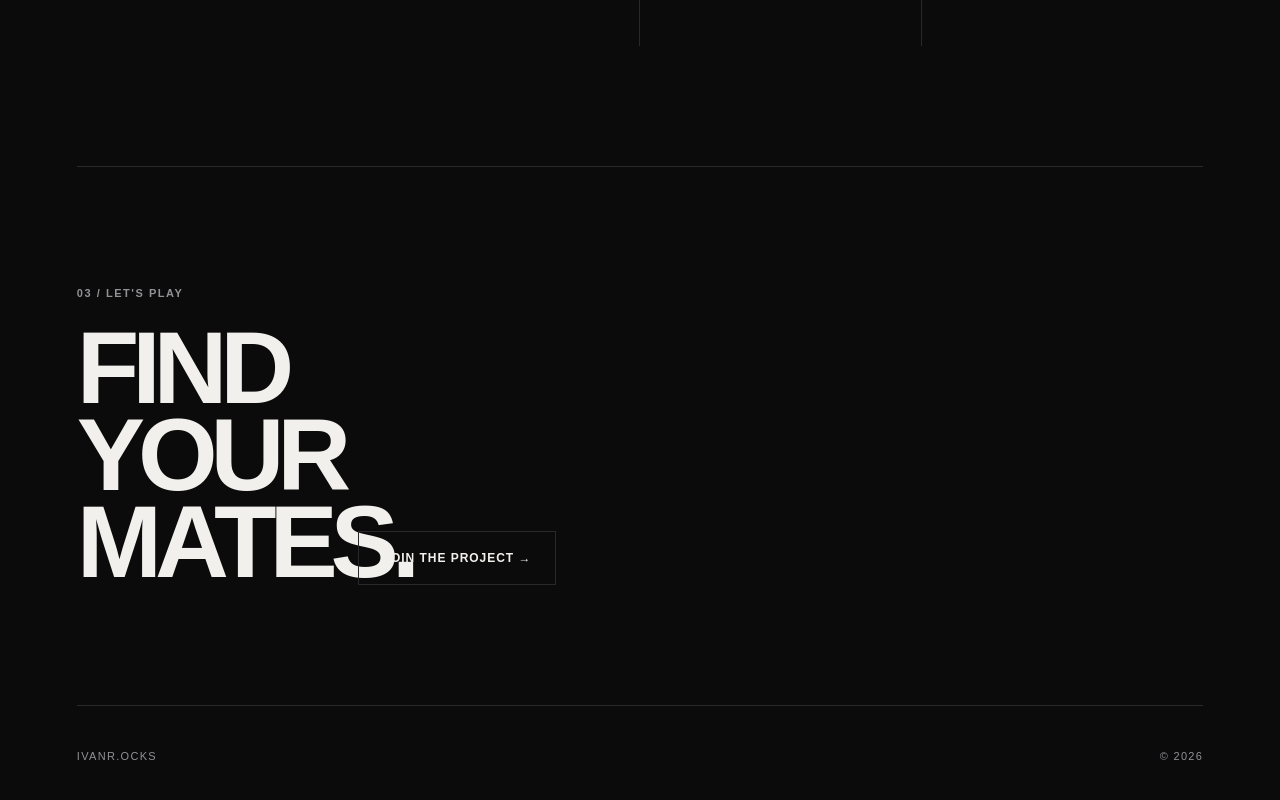
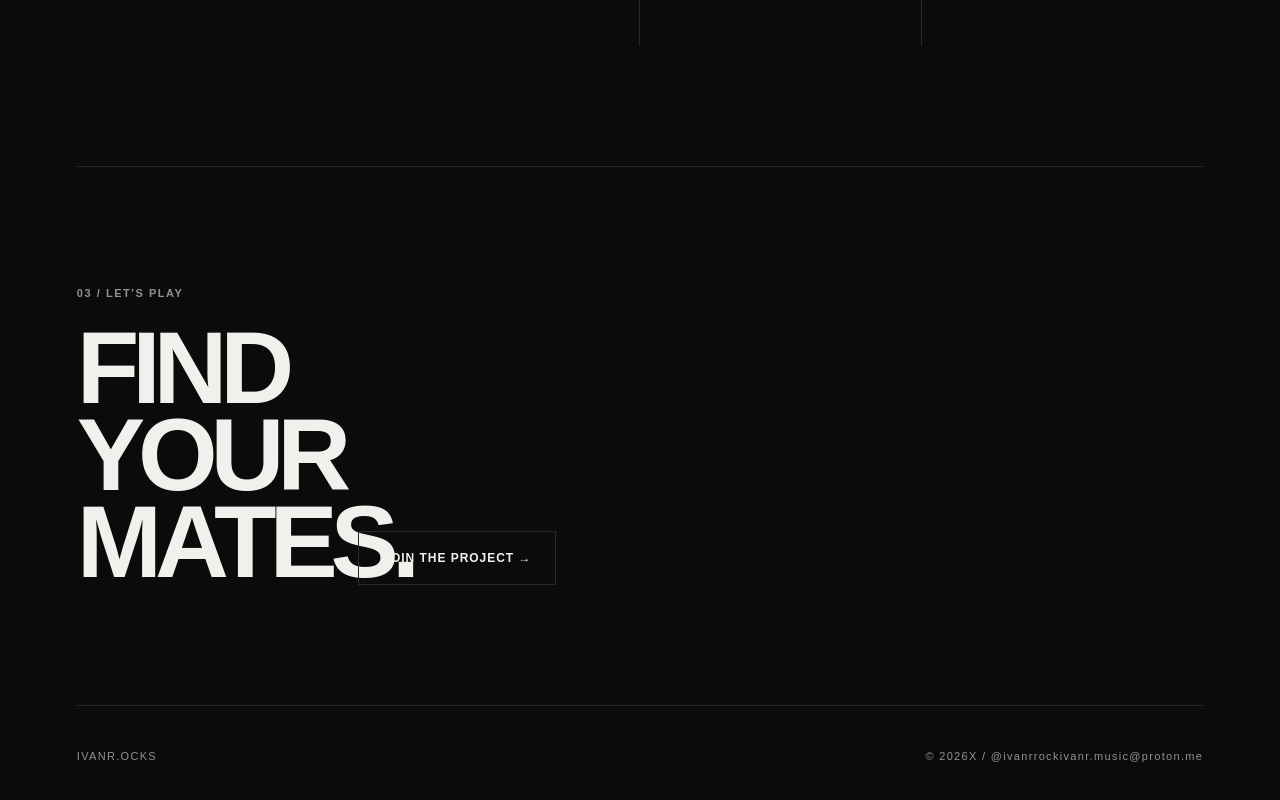
Before and after one commit to Alex-eco/ivanr-ocks, a Next.js app: page / in a window 1280 px wide. Shown: the part 1650-2450 px from the top of the page. Built offline with nearby package versions, Linux system fonts and the light colour scheme.

Commit message:
Update page.tsx

```diff
--- a/app/page.tsx
+++ b/app/page.tsx
@@ -84,7 +84,22 @@ export default function Home() {
 
       <footer>
         <span>IVANR.OCKS</span>
-        <span>© 2026</span>
+
+        <div className="footer-links">
+          <span>© 2026</span>
+
+          <a
+            href="https://x.com/ivanrrock"
+            target="_blank"
+            rel="noopener noreferrer"
+          >
+            X / @ivanrrock
+          </a>
+
+          <a href="mailto:ivanr.music@proton.me">
+            ivanr.music@proton.me
+          </a>
+        </div>
       </footer>
     </main>
   );
```
